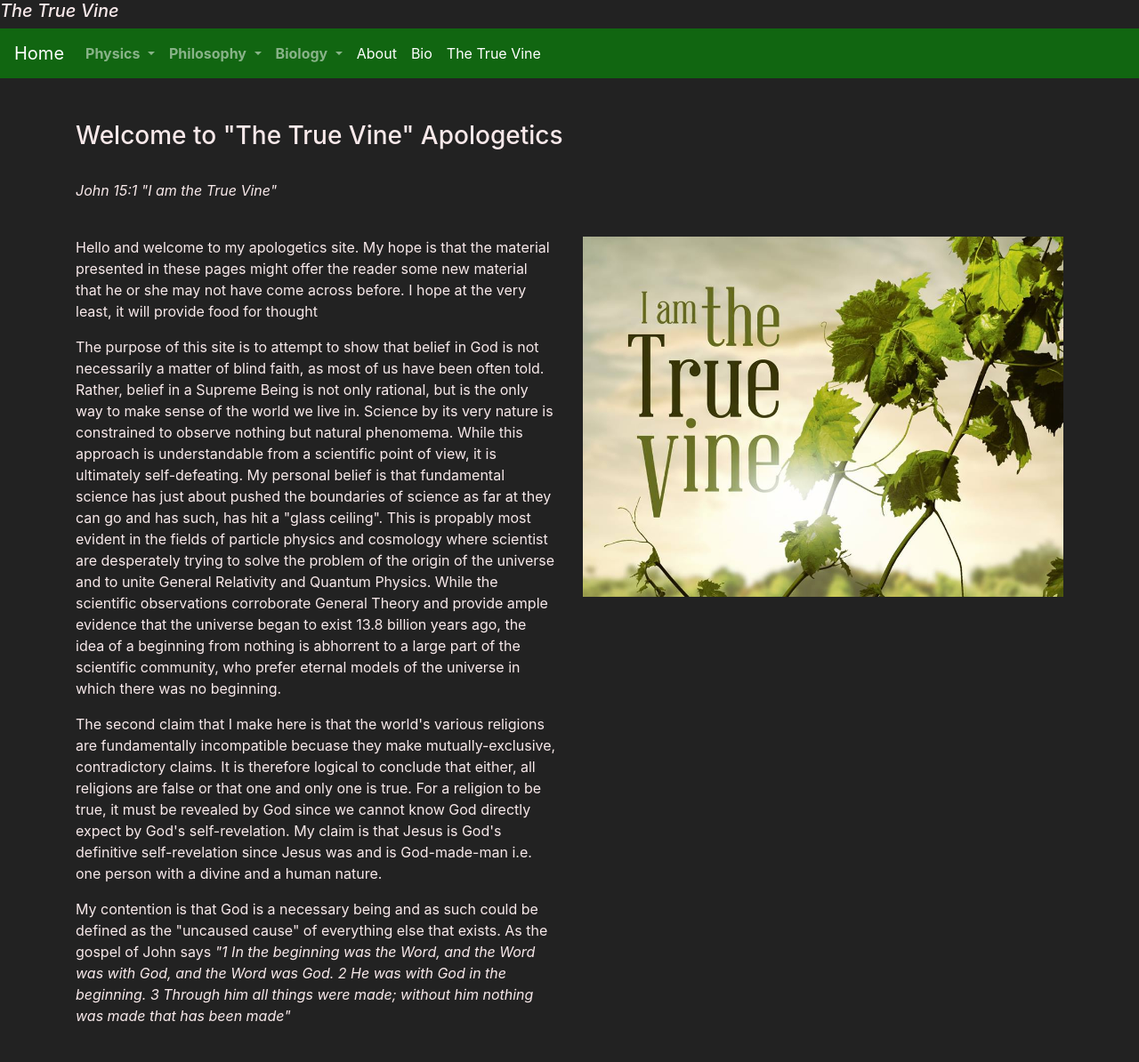
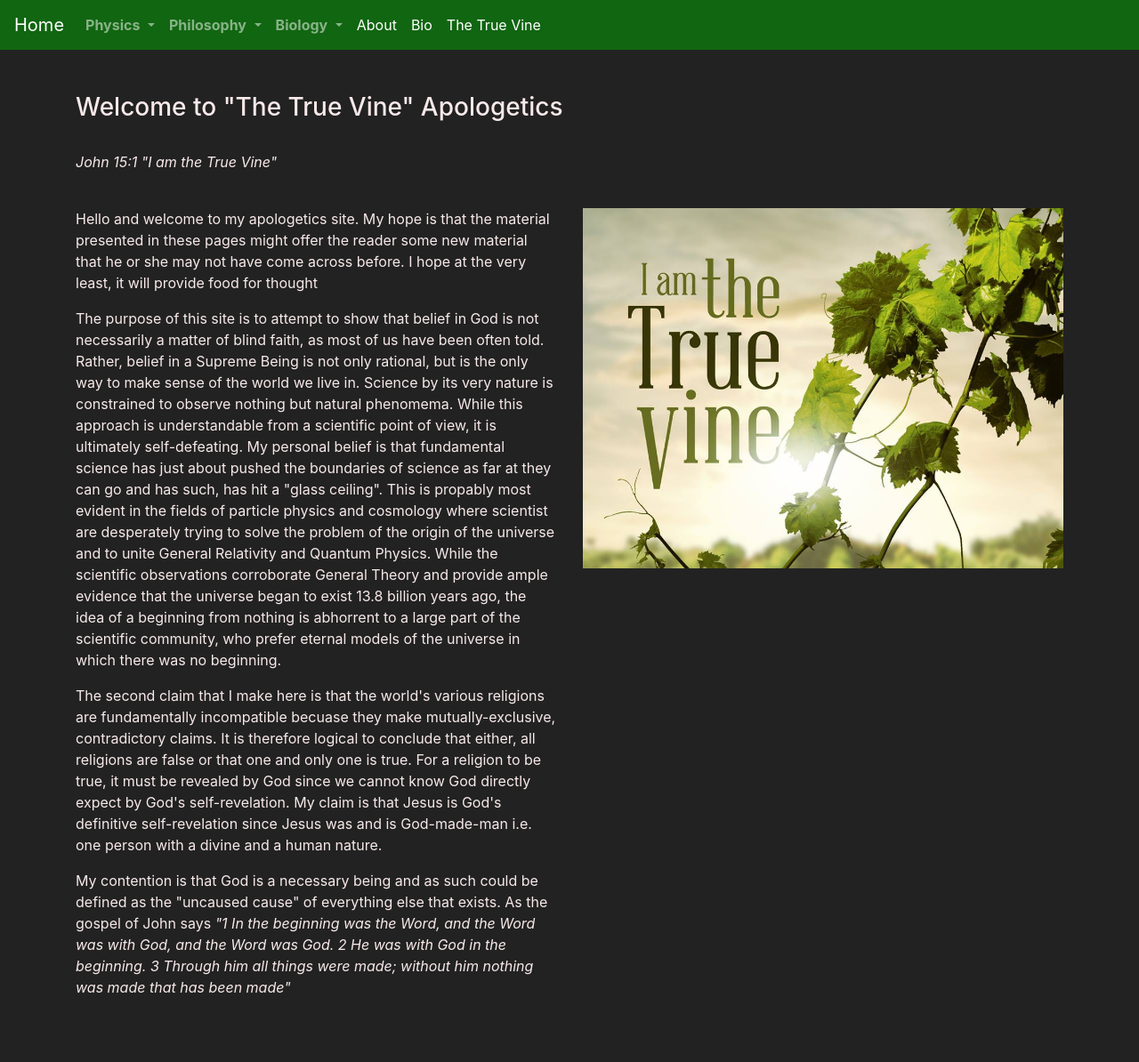
Before and after one commit to nekelly/nekelly.github.io, a Jekyll site: the page built from index.html, in a window 1280 px wide. Shown: the whole page at 89% size. Built offline with Jekyll 4.4.1, drawn with Linux system fonts in a browser that asks for light colours; after the commit the page ends 1162 px from its top, so only the background shows below that.

Commit message:
Remove header

```diff
--- a/_includes/navbar.html
+++ b/_includes/navbar.html
@@ -1,5 +1,3 @@
-<h5><i>The True Vine</i></h5>
-
 <nav class="navbar navbar-expand-lg navbar-dark">
     <a class="navbar-brand" href="/">Home</a>
     <button class="navbar-toggler" type="button" data-toggle="collapse" data-target="#navbarSupportedContent" aria-controls="navbarSupportedContent" aria-expanded="false" aria-label="Toggle navigation">
```
